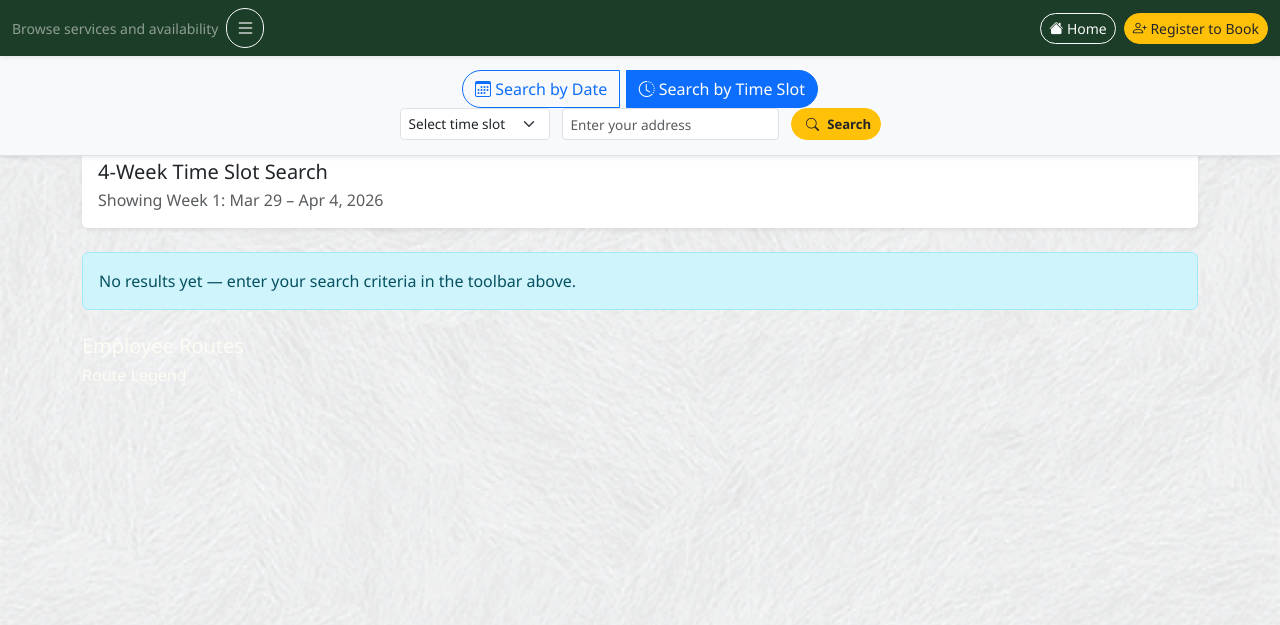
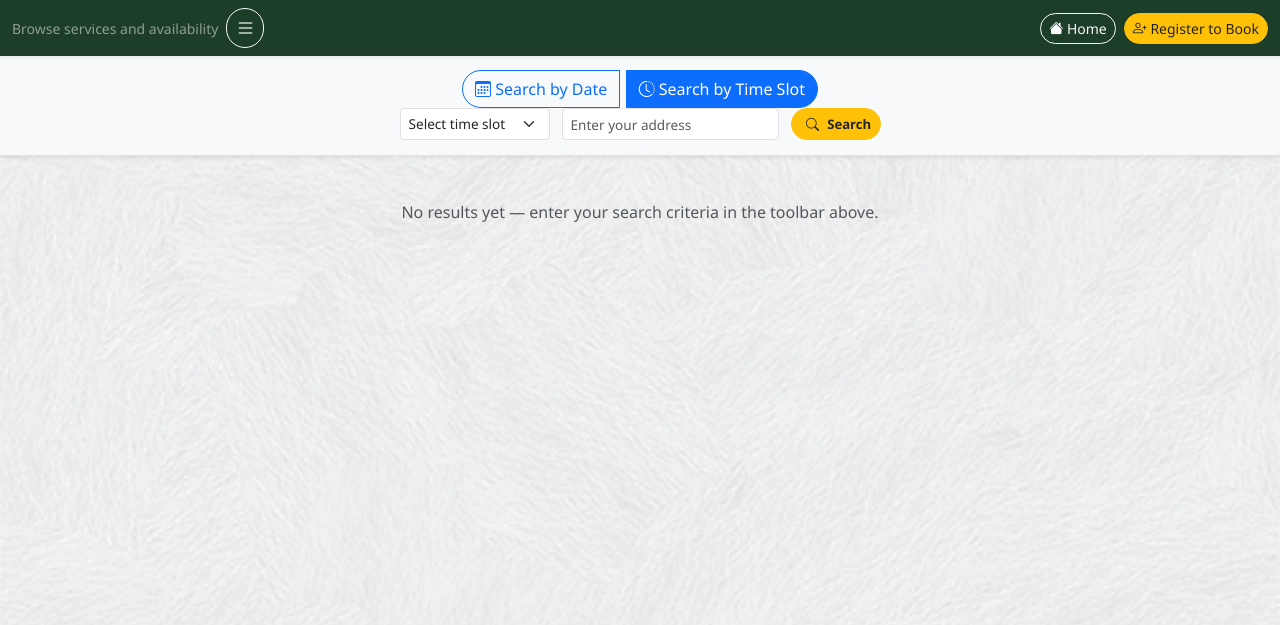
Before and after one commit to Pacman0126/tucker-and-dales-home-services, a Django app: page /schedule/search/timeslot/ in a window 1280 px wide. Shown: the top 625 px of the page. Run offline with Django 5.2, Linux system fonts and the light colour scheme; data comes from the database, SQL or seed files in the repository; tables that the repository leaves empty hold one stand-in row (values such as "Sample post"); some libraries are stand-ins or nearby versions.

Commit message:
Fix search_by_time_slot UI

```diff
--- a/scheduling/templates/scheduling/search_by_time_slot.html
+++ b/scheduling/templates/scheduling/search_by_time_slot.html
@@ -5,32 +5,29 @@
 {% block title %}Search by Time Slot | Tucker & Dale's{% endblock %}
 
 {% block content %}
+<div class="container-fluid py-4">
 
-{% if active_week %}
-<div class="container my-3">
-    <div class="card shadow-sm border-0">
+  {% if active_week and form.is_bound and form.is_valid %}
+    <div class="card shadow-sm mb-4 border-0">
       <div class="card-body py-3">
-            <div class="d-flex flex-column flex-md-row justify-content-between align-items-md-center gap-2">
+        <div class="d-flex flex-column flex-lg-row justify-content-between align-items-lg-center gap-3">
           <div>
-                    <h5 class="mb-1">4-Week Time Slot Search</h5>
+            <h5 class="mb-1 fw-semibold">4-Week Time Slot Search</h5>
             <p class="mb-0 text-muted">
               Showing {{ active_week.label }}:
               {{ active_week.start|date:"M j" }} – {{ active_week.end|date:"M j, Y" }}
             </p>
           </div>
 
-                {% if form.is_bound and form.is_valid %}
           <div class="d-flex flex-wrap gap-2">
             {% for week in week_ranges %}
               <a
                 href="?time_slot={{ form.time_slot.value }}&customer_address={{ locked_address|default:form.customer_address.value|urlencode }}&week={{ week.number }}"
-                            class="btn {% if week.is_active %}btn-danger{% else %}btn-outline-danger{% endif %} btn-sm"
+                class="btn {% if week.is_active %}btn-danger{% else %}btn-outline-danger{% endif %} btn-sm rounded-pill fw-semibold"
               >
                 {{ week.label }}
               </a>
             {% endfor %}
-                </div>
-                {% endif %}
           </div>
         </div>
       </div>
@@ -39,61 +36,221 @@
 
   {% if results %}
     {% for day, services in results.items %}
-    <div class="container mb-4">
-        <div class="card shadow-sm border-0">
+      <div class="card shadow-sm mb-4">
+        <div class="card-header bg-success text-white">
+          <h5 class="mb-0">{{ day|date:"l, F j" }}</h5>
+        </div>
+
         <div class="card-body">
-                <h5 class="mb-3">{{ day|date:"l, F j" }}</h5>
-
           {% for category, employees in services.items %}
-                    <div class="mb-4">
-                        <h6 class="mb-2">{{ category.name|default:category }}</h6>
+            <div class="border rounded p-3 mb-3 bg-light">
+              <div class="d-flex justify-content-between align-items-center mb-2">
+                <h6 class="fw-bold text-dark mb-0">{{ category.name|default:category }}</h6>
 
                 {% if employees %}
-                            <div class="mb-2">
-                                <button type="button" class="btn btn-outline-secondary btn-sm" disabled>
-                                    View Routes
+                  <button
+                    type="button"
+                    class="btn btn-warning btn-sm fw-semibold rounded-pill"
+                    data-bs-toggle="modal"
+                    data-bs-target="#mapModal"
+                    data-routes-source="routes-json-{{ day|date:'Ymd' }}-{{ category|slugify }}">
+                    <i class="bi bi-geo-alt-fill me-1"></i> View Routes
                   </button>
+                {% endif %}
               </div>
 
-                            <div class="d-flex flex-wrap gap-2">
+              {% if employees %}
+                <!-- 🧩 Employee pills -->
+                <div class="d-flex flex-wrap gap-2 mb-3">
                   {% for emp in employees %}
-                                    <div class="border rounded px-3 py-2 bg-light">
-                                        <strong>{{ emp.name }}</strong>
-                                        <div class="small text-muted">
-                                            {{ emp.drive_time|default:"N/A" }}
-                                        </div>
-                                    </div>
+                    <button
+                      type="button"
+                      class="btn btn-outline-success rounded-pill draggable-emp"
+                      draggable="true"
+                      data-employee-id="{{ emp.id }}"
+                      data-service-id="{{ emp.service_category_id }}"
+                      data-time-slot-id="{{ emp.time_slot_id }}"
+                      data-date="{{ day|date:'Y-m-d' }}"
+                      data-empname="{{ emp.name }}"
+                      data-start="{{ emp.route_origin|default:emp.home_address|escapejs }}"
+                      data-end="{{ request.GET.customer_address|escapejs }}">
+                      {{ emp.name }}
+                      <span class="text-muted small">({{ emp.drive_time }})</span>
+                    </button>
                   {% endfor %}
                 </div>
+
+                <!-- Hidden JSON for map modal -->
+                <script id="routes-json-{{ day|date:'Ymd' }}-{{ category|slugify }}" type="application/json">
+                  [
+                    {% for emp in employees %}
+                      {
+                        "name": "{{ emp.name|escapejs }}",
+                        "start": "{{ emp.route_origin|default:emp.home_address|escapejs }}",
+                        "end": "{{ request.GET.customer_address|escapejs }}"
+                      }{% if not forloop.last %},{% endif %}
+                    {% endfor %}
+                  ]
+                </script>
+
               {% else %}
-                            <p class="text-muted mb-0">
-                                No available employees for this service.
-                            </p>
+                <p class="text-muted small mb-0">No available employees for this service.</p>
               {% endif %}
             </div>
           {% endfor %}
         </div>
       </div>
-    </div>
     {% endfor %}
 
+    <!-- 🛒 Cart component -->
+    <div class="mt-5">
       {% include "billing/_cart.html" with cart=cart %}
+    </div>
 
   {% else %}
-    <div class="container my-4">
-        <div class="alert alert-info mb-0">
+    <p class="text-center text-muted mt-5">
       No results yet — enter your search criteria in the toolbar above.
+    </p>
+  {% endif %}
+</div>
+
+<!-- 🗺️ Shared Routes Modal -->
+<div class="modal fade" id="mapModal" tabindex="-1" aria-labelledby="mapModalLabel" aria-hidden="true">
+  <div class="modal-dialog modal-xl modal-dialog-centered">
+    <div class="modal-content">
+      <div class="modal-header">
+        <h5 class="modal-title fw-semibold" id="mapModalLabel">Employee Routes</h5>
+        <button type="button" class="btn-close" data-bs-dismiss="modal" aria-label="Close"></button>
+      </div>
+
+      <div class="modal-body bg-light">
+        <div class="container-fluid">
+          <div class="row justify-content-center g-3">
+            <div class="col-12 col-xl-10">
+              <div class="row g-3 align-items-stretch">
+                <!-- 🗺️ Map -->
+                <div class="col-12 col-md-7">
+                  <div id="map" class="border rounded shadow-sm" style="height:520px; width:100%;"></div>
+                </div>
+
+                <!-- 📋 Legend -->
+                <div class="col-12 col-md-5">
+                  <div class="border rounded p-3 h-100 bg-white">
+                    <h6 class="mb-2">Route Legend</h6>
+                    <ul id="routeList" class="list-unstyled mb-0 small"></ul>
                   </div>
                 </div>
-{% endif %}
-
-<div class="container mt-4">
-    <h5>Employee Routes</h5>
-    <h6>Route Legend</h6>
               </div>
-
+            </div>
+          </div>
+        </div>
+      </div>
+    </div>
+</div>
 {% endblock %}
 
 {% block extra_js %}
 {{ block.super }}
+
+<!-- 🗺️ Map logic (identical to search_by_date) -->
+<script>
+let map, directionsService;
+let renderers = [];
+let lastBounds = null;
+
+async function initMapWhenReady() {
+  if (!window.gmapsReady || !window.google || !window.google.maps) {
+    await new Promise(res => document.addEventListener("gmaps:ready", res, { once: true }));
+  }
+  directionsService = new google.maps.DirectionsService();
+  map = new google.maps.Map(document.getElementById("map"), {
+    zoom: 10,
+    center: { lat: 32.7767, lng: -96.7970 },
+    mapTypeControl: false,
+    streetViewControl: false,
+  });
+}
+
+function routeColor(i) {
+  const colors = ["#FF5722","#03A9F4","#4CAF50","#FFC107","#9C27B0","#009688","#E91E63","#795548"];
+  return colors[i % colors.length];
+}
+
+function buildGroupedRoutes(sourceId) {
+  const el = document.getElementById(sourceId);
+  if (!el || !map) return;
+
+  const routes = JSON.parse(el.textContent || "[]");
+  if (!routes.length) return;
+
+  renderers.forEach(r => r.setMap(null));
+  renderers = [];
+  lastBounds = new google.maps.LatLngBounds();
+
+  const legend = document.getElementById("routeList");
+  legend.innerHTML = "";
+
+  const grouped = {};
+  routes.forEach(r => {
+    const key = `${r.start}|${r.end}`;
+    if (!grouped[key]) grouped[key] = [];
+    grouped[key].push(r.name);
+  });
+
+  Object.entries(grouped).forEach(([key, names], i) => {
+    const [start, end] = key.split("|");
+    const color = routeColor(i);
+
+    const renderer = new google.maps.DirectionsRenderer({
+      map,
+      suppressMarkers: true,
+      preserveViewport: true,
+      polylineOptions: { strokeColor: color, strokeOpacity: 0.9, strokeWeight: 4 },
+    });
+    renderers.push(renderer);
+
+    directionsService.route(
+      { origin: start, destination: end, travelMode: google.maps.TravelMode.DRIVING },
+      (res, status) => {
+        if (status === "OK" && res.routes[0]) {
+          renderer.setDirections(res);
+          const leg = res.routes[0].legs[0];
+          if (leg) {
+            const startLoc = leg.start_location;
+            const endLoc = leg.end_location;
+            new google.maps.Marker({
+              position: startLoc,
+              map,
+              icon: { path: google.maps.SymbolPath.CIRCLE, scale: 8, fillColor: color, fillOpacity: 1, strokeWeight: 1.5, strokeColor: "#fff" },
+              title: `${names.join(", ")} — Start`,
+            });
+            new google.maps.Marker({
+              position: endLoc,
+              map,
+              icon: { path: "M 0 -8 L 2 -2 L 8 -2 L 3 1 L 5 7 L 0 3 L -5 7 L -3 1 L -8 -2 L -2 -2 Z", fillColor: color, fillOpacity: 1, strokeColor: "#fff", strokeWeight: 1.5, scale: 1.4 },
+              title: `${names.join(", ")} — Destination`,
+              zIndex: 999,
+            });
+            lastBounds.extend(startLoc);
+            lastBounds.extend(endLoc);
+          }
+          legend.insertAdjacentHTML("beforeend", `<li><span class="legend-swatch" style="background:${color}"></span> ${names.join(" + ")}</li>`);
+        }
+      }
+    );
+  });
+}
+
+document.addEventListener("DOMContentLoaded", async () => {
+  await initMapWhenReady();
+  const modal = document.getElementById("mapModal");
+  modal.addEventListener("show.bs.modal", e => {
+    const src = e.relatedTarget?.getAttribute("data-routes-source");
+    if (src) buildGroupedRoutes(src);
+  });
+  modal.addEventListener("shown.bs.modal", () => {
+    if (map && lastBounds && !lastBounds.isEmpty()) map.fitBounds(lastBounds);
+  });
+});
+</script>
 {% endblock %}
```
Lines whose indentation alone changed are shown as unchanged.
